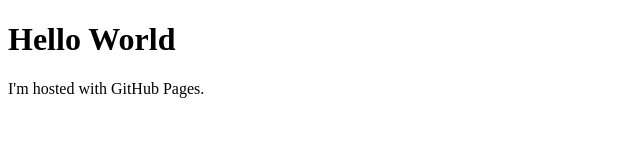
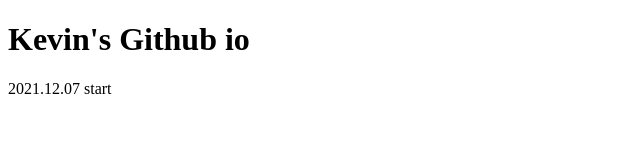
Before and after one commit to gf0308/gf0308.github.io, a plain HTML site: page index.html in a window 1280 px wide. Shown: the whole page, without its empty margins (0-640 px from the left). Drawn offline with Linux system fonts and the light colour scheme.

Commit message:
index.html modified a little

```diff
--- a/index.html
+++ b/index.html
@@ -5,7 +5,7 @@
 	<title>Kevin's github io</title>
 </head>
 <body>
-	<h1>Hello World</h1>
-	<p>I'm hosted with GitHub Pages.</p>
+	<h1>Kevin's Github io</h1>
+	<p>2021.12.07 start</p>
 </body>
 </html>
```
